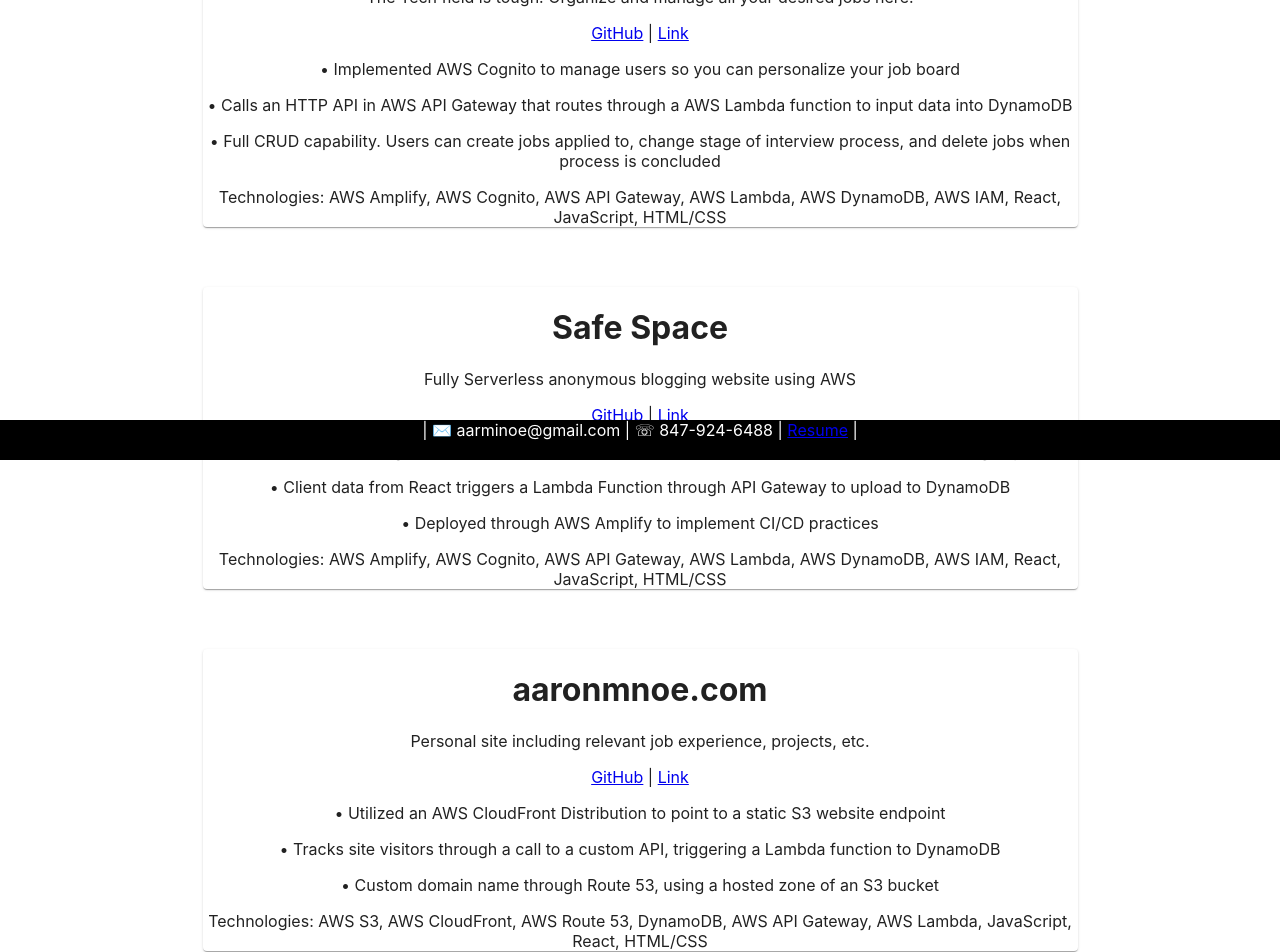
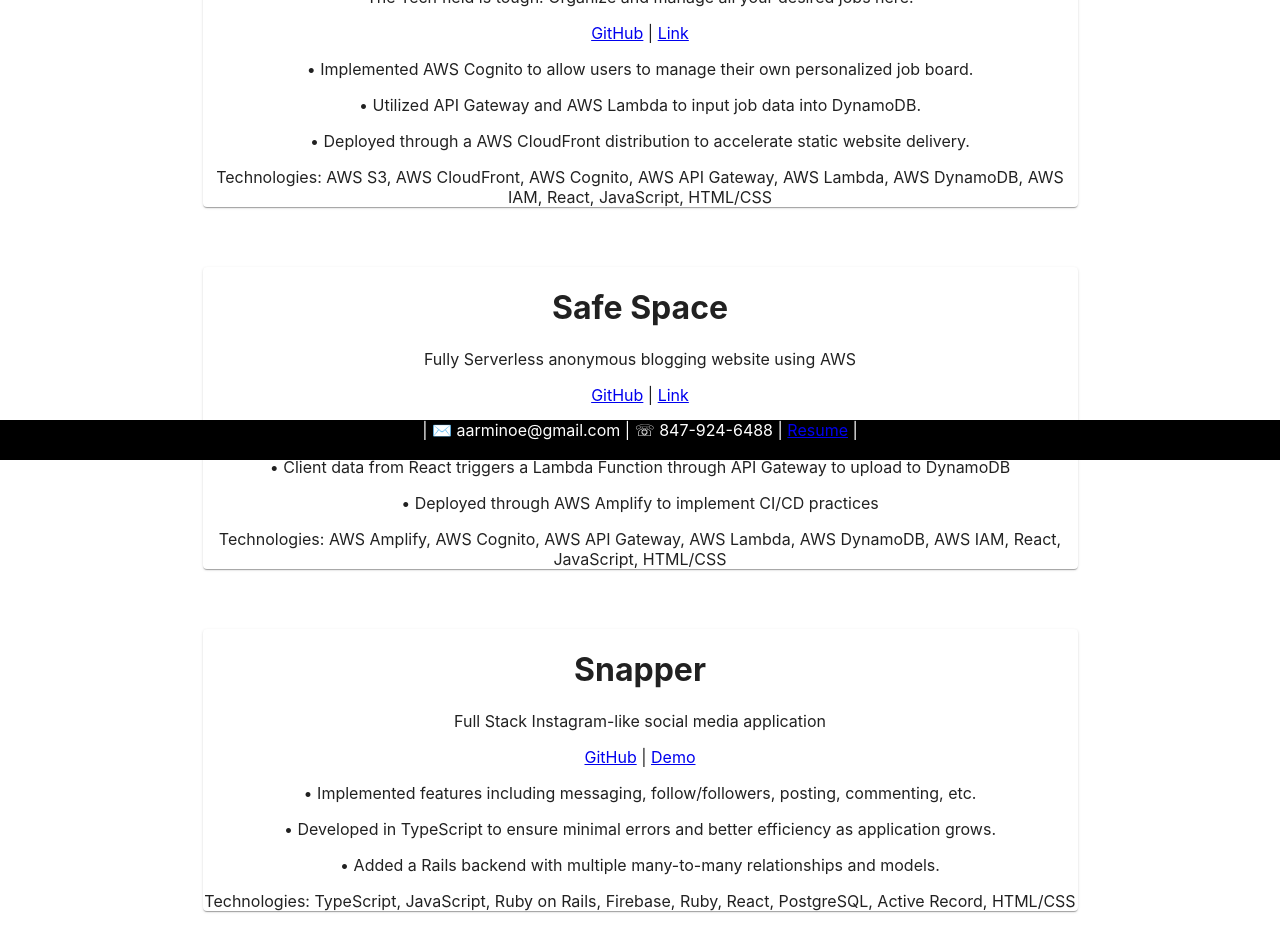
Before and after one commit to aarminoe/personal-site, a React (Create React App) app: page /projects in a window 1280 px wide. Shown: the part 340-1292 px from the top of the page. Built offline with nearby package versions, Linux system fonts and the light colour scheme; no server answers.

Commit message:
removed underline in title

```diff
--- a/src/App.css
+++ b/src/App.css
@@ -102,7 +102,6 @@
 
 .aaron-title {
   font-size: 150px;
-  text-decoration: underline;
   text-decoration-thickness: 5px;
   margin-top: 0px;
 }
--- a/src/Projects.js
+++ b/src/Projects.js
@@ -11,20 +11,20 @@
             <Card className="single-project">
                 <h1>Jobber</h1>
                 <p>The Tech field is tough! Organize and manage all your desired jobs here!</p>
-                <Link to='https://github.com/aarminoe/fully-serverless-app-aws'>GitHub</Link> | <Link to ='https://main.d2n54e2sdil7ey.amplifyapp.com/'>Link</Link>
+                <a href='https://github.com/aarminoe/job-tracker-project' target="_blank">GitHub</a> | <a href='https://d3je8aqsjg37uh.cloudfront.net' target="_blank">Link</a>
                 <div>
                     <div>
-                        <p>• Implemented AWS Cognito to manage users so you can personalize your job board</p>
-                        <p>• Calls an HTTP API in AWS API Gateway that routes through a AWS Lambda function to input data into DynamoDB</p>
-                        <p>• Full CRUD capability. Users can create jobs applied to, change stage of interview process, and delete jobs when process is concluded</p>
+                        <p>• Implemented AWS Cognito to allow users to manage their own personalized job board.</p>
+                        <p>• Utilized API Gateway and AWS Lambda to input job data into DynamoDB.</p>
+                        <p>• Deployed through a AWS CloudFront distribution to accelerate static website delivery.</p>
                     </div>
-                    <div>Technologies: AWS Amplify, AWS Cognito, AWS API Gateway, AWS Lambda, AWS DynamoDB, AWS IAM, React, JavaScript, HTML/CSS</div>
+                    <div>Technologies: AWS S3, AWS CloudFront, AWS Cognito, AWS API Gateway, AWS Lambda, AWS DynamoDB, AWS IAM, React, JavaScript, HTML/CSS</div>
                 </div>
             </Card>
             <Card className="single-project">
                 <h1>Safe Space</h1>
                 <p>Fully Serverless anonymous blogging website using AWS</p>
-                <Link to='https://github.com/aarminoe/fully-serverless-app-aws'>GitHub</Link> | <Link to ='https://main.d2n54e2sdil7ey.amplifyapp.com/'>Link</Link>
+                <a href='https://github.com/aarminoe/fully-serverless-app-aws' target="_blank">GitHub</a> | <a href='https://main.d2n54e2sdil7ey.amplifyapp.com/' target="_blank">Link</a>
                 <div>
                     <div>
                         <p>• Utilized AWS Cognito and Lambda to authorize new users and confirm them in User Pool on sign up</p>
@@ -35,23 +35,9 @@
                 </div>
             </Card>
             <Card className="single-project">
-                <h1>aaronmnoe.com</h1>
-                <p>Personal site including relevant job experience, projects, etc.</p>
-                <Link to='https://github.com/aarminoe/personal-site'>GitHub</Link> | <Link to ='https://aaronmnoe.com/'>Link</Link>
-                <div>
-                    <div>
-                        <p>• Utilized an AWS CloudFront Distribution to point to a static S3 website endpoint
-</p>
-                        <p>• Tracks site visitors through a call to a custom API, triggering a Lambda function to DynamoDB</p>
-                        <p>• Custom domain name through Route 53, using a hosted zone of an S3 bucket</p>
-                    </div>
-                    <div>Technologies: AWS S3, AWS CloudFront, AWS Route 53, DynamoDB, AWS API Gateway, AWS Lambda, JavaScript, React, HTML/CSS</div>
-                </div>
-            </Card>
-            <Card className="single-project">
                 <h1>Snapper</h1>
                 <p>Full Stack Instagram-like social media application</p>
-                <Link to='https://github.com/aarminoe/Snapper'>GitHub</Link> | <Link to ='https://www.youtube.com/watch?v=Izm94TtfT1w'>Demo</Link>
+                <a href='https://github.com/aarminoe/Snapper' target="_blank">GitHub</a> | <a href='https://www.youtube.com/watch?v=Izm94TtfT1w' target="_blank">Demo</a>
                 <div>
                     <div>
                         <p>• Implemented features including messaging, follow/followers, posting, commenting, etc.</p>
@@ -64,7 +50,7 @@
             <Card className="single-project">
                 <h1>My Clique</h1>
                 <p>Full Stack Facebook-like social media application</p>
-                <Link to='https://github.com/aarminoe/phase-4-project'>GitHub</Link> | <Link to ='https://www.youtube.com/watch?v=RhvL89a6cm8'>Demo</Link>
+                <a href='https://github.com/aarminoe/phase-4-project' target="_blank">GitHub</a> | <a href='https://www.youtube.com/watch?v=RhvL89a6cm8' target="_blank">Demo</a>
                 <div>
                     <div>
                         <p>• Implemented features including posting, comments, messaging, adding friends, subscribing to groups, likes, etc.</p>
```
